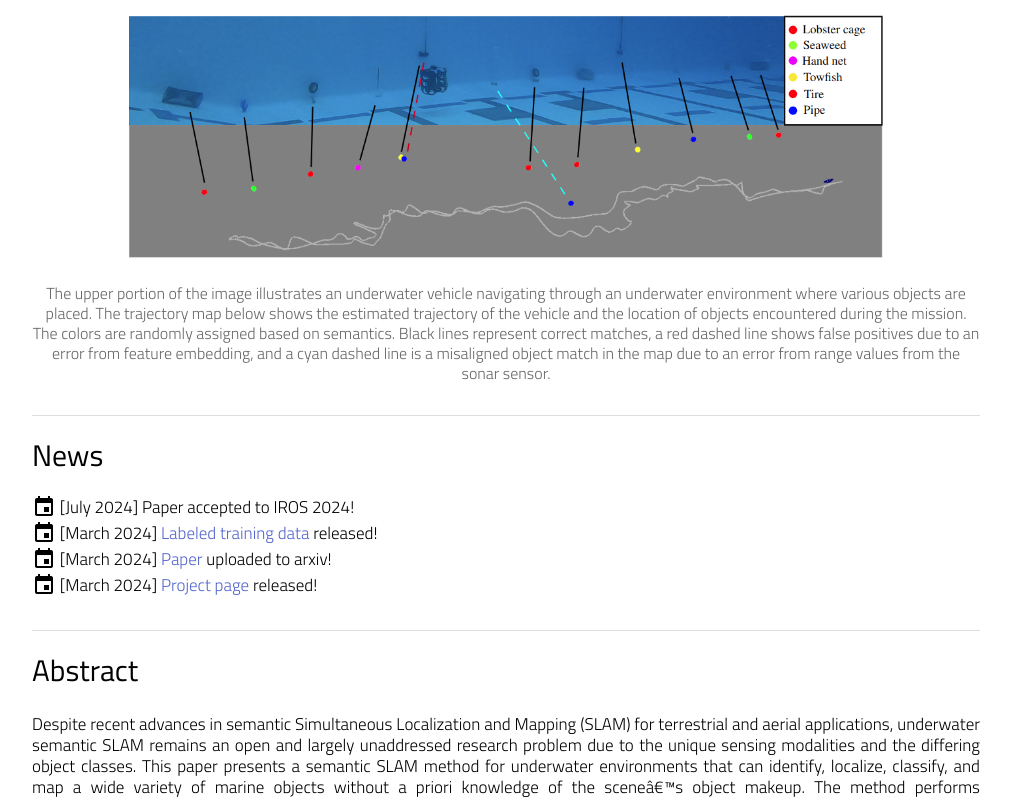
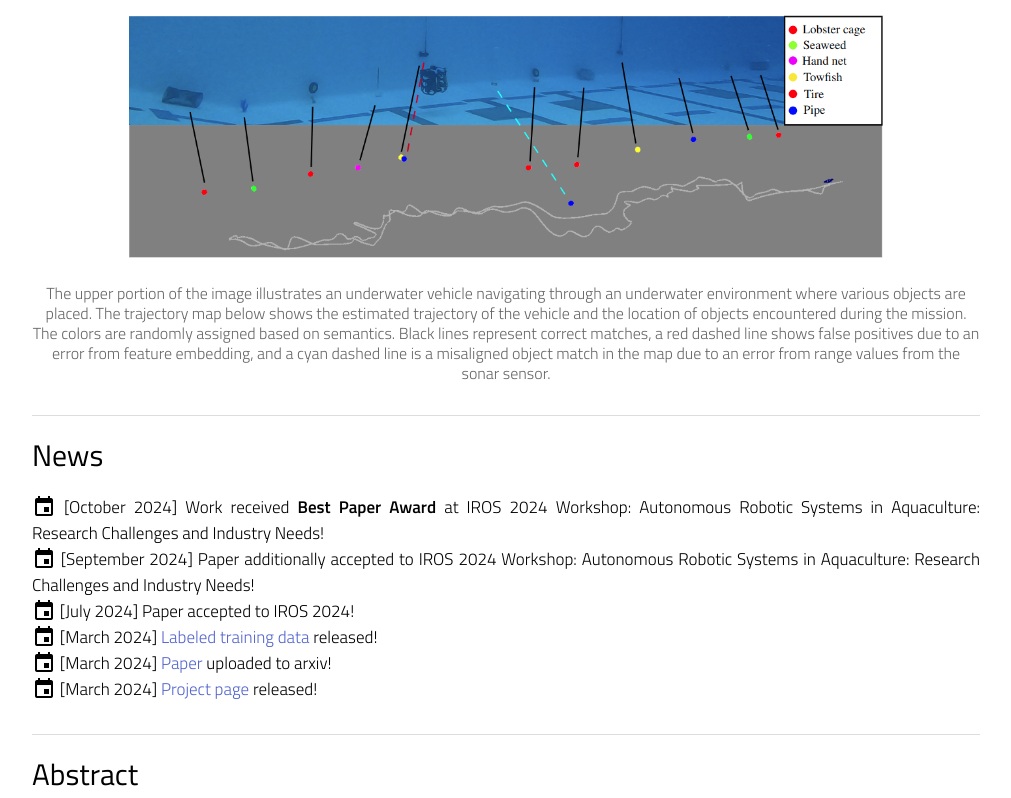
Before and after one commit to kurransingh/underwater-semantic-slam, a plain HTML site: page index.html in a window 1280 px wide. Shown: the part 391-1189 px from the top of the page, without its empty margins (134-1145 px from the left). Drawn offline with nearby package versions, Linux system fonts and the light colour scheme; a script that the page names is missing.

Commit message:
iros workshop updates

```diff
--- a/index.html
+++ b/index.html
@@ -431,6 +431,8 @@ pre {
         <hr>
         <h2>News</h2>
         <div class="row">
+            <div><span class="material-icons"> event </span> [October 2024] Work received <b>Best Paper Award</b> at IROS 2024 Workshop: Autonomous Robotic Systems in Aquaculture: Research Challenges and Industry Needs! </div>
+            <div><span class="material-icons"> event </span> [September 2024] Paper additionally accepted to IROS 2024 Workshop: Autonomous Robotic Systems in Aquaculture: Research Challenges and Industry Needs! </div>
             <div><span class="material-icons"> event </span> [July 2024] Paper accepted to IROS 2024! </div>
             <div><span class="material-icons"> event </span> [March 2024] <a href="https://www.dropbox.com/scl/fo/aasnt0oovh6rim4p9obb1/h?rlkey=rxnocuna9tpscm9jfgeld04pj&st=okid6egl&dl=0">Labeled training data</a> released!</div>
             <div><span class="material-icons"> event </span> [March 2024] <a href="http://arxiv.org/abs/2403.12837">Paper</a> uploaded to arxiv!</div>
```
